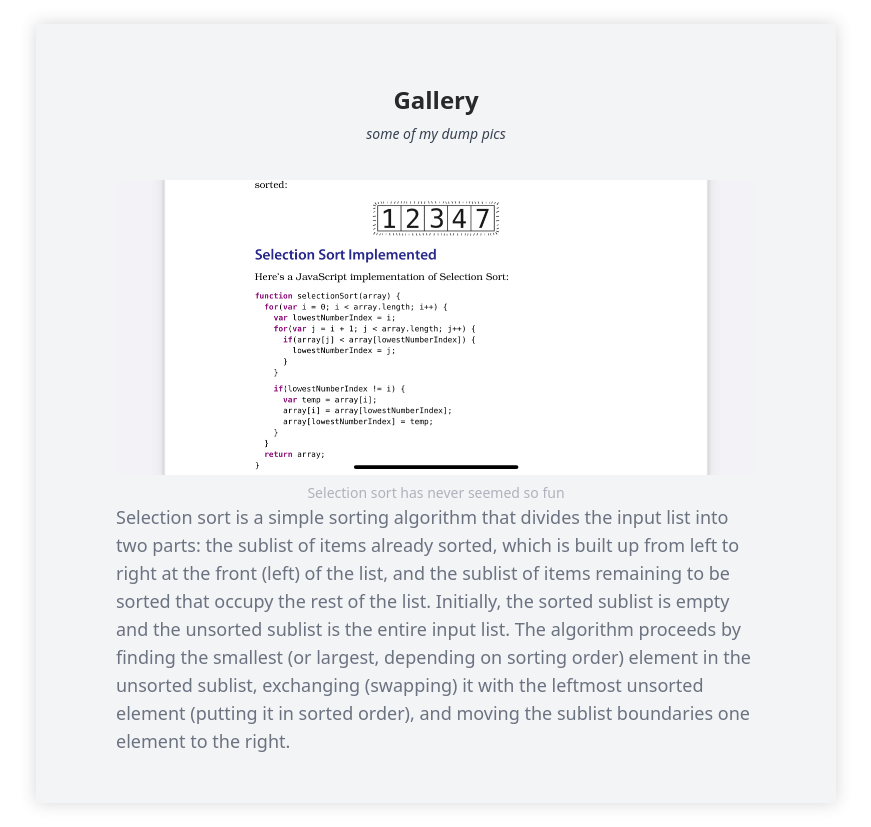
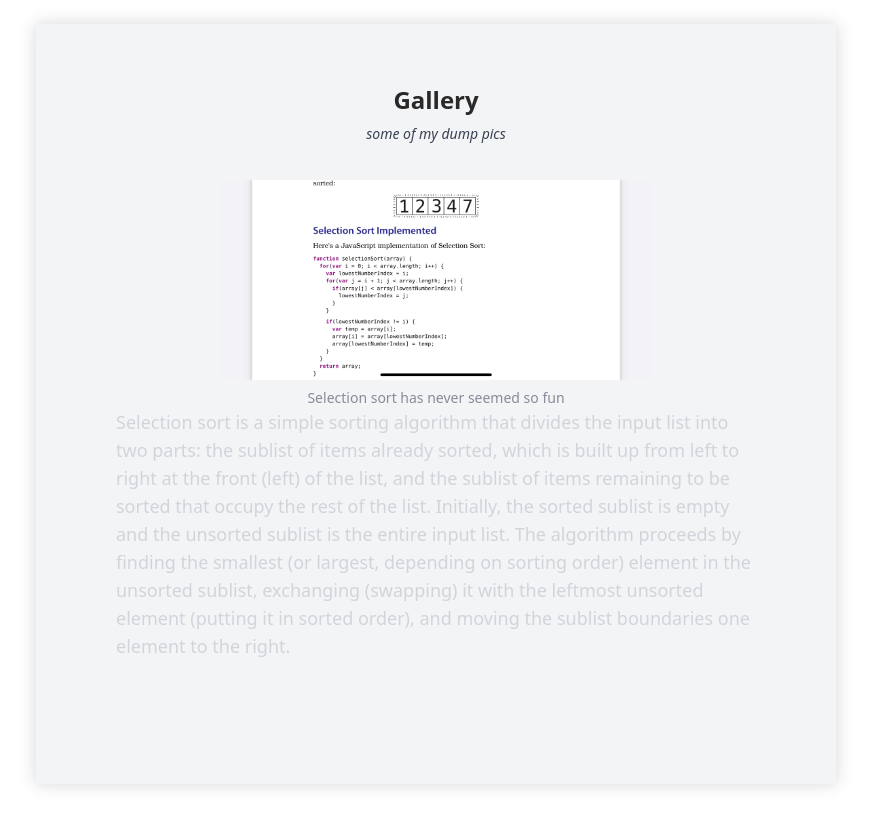
Before and after one commit to baggiiiie/blog, a Next.js app: page /gallery in a window 1280 px wide. Shown: the whole page, without its empty margins (204-1075 px from the left). Built offline with nearby package versions, Linux system fonts and the light colour scheme.

Commit message:
Set gallery max image height

```diff
--- a/src/global.css
+++ b/src/global.css
@@ -16,11 +16,6 @@
 		@apply text-sm
 		italic text-[#374151]
 		dark:text-pink-dark_words;
-	}
-	img {
-		@apply w-full
-		my-2
-		rounded-md;
 	}
 }
 
@@ -72,13 +67,20 @@
 		flex flex-col
 		justify-center items-center;
 	}
+	.imageContainer img {
+		@apply
+		max-h-[150px]
+		se:max-h-[200px]
+		my-2
+		rounded-md;
+	}
 	.imageContainerPicText {
 		@apply text-gray-500
 		text-sm
-		opacity-50;
+		opacity-80;
 	}
 	.imageContainerDescription  {
-		@apply text-gray-500
+		@apply text-gray-300
 		text-lg
 		opacity-100;
 	}
```
